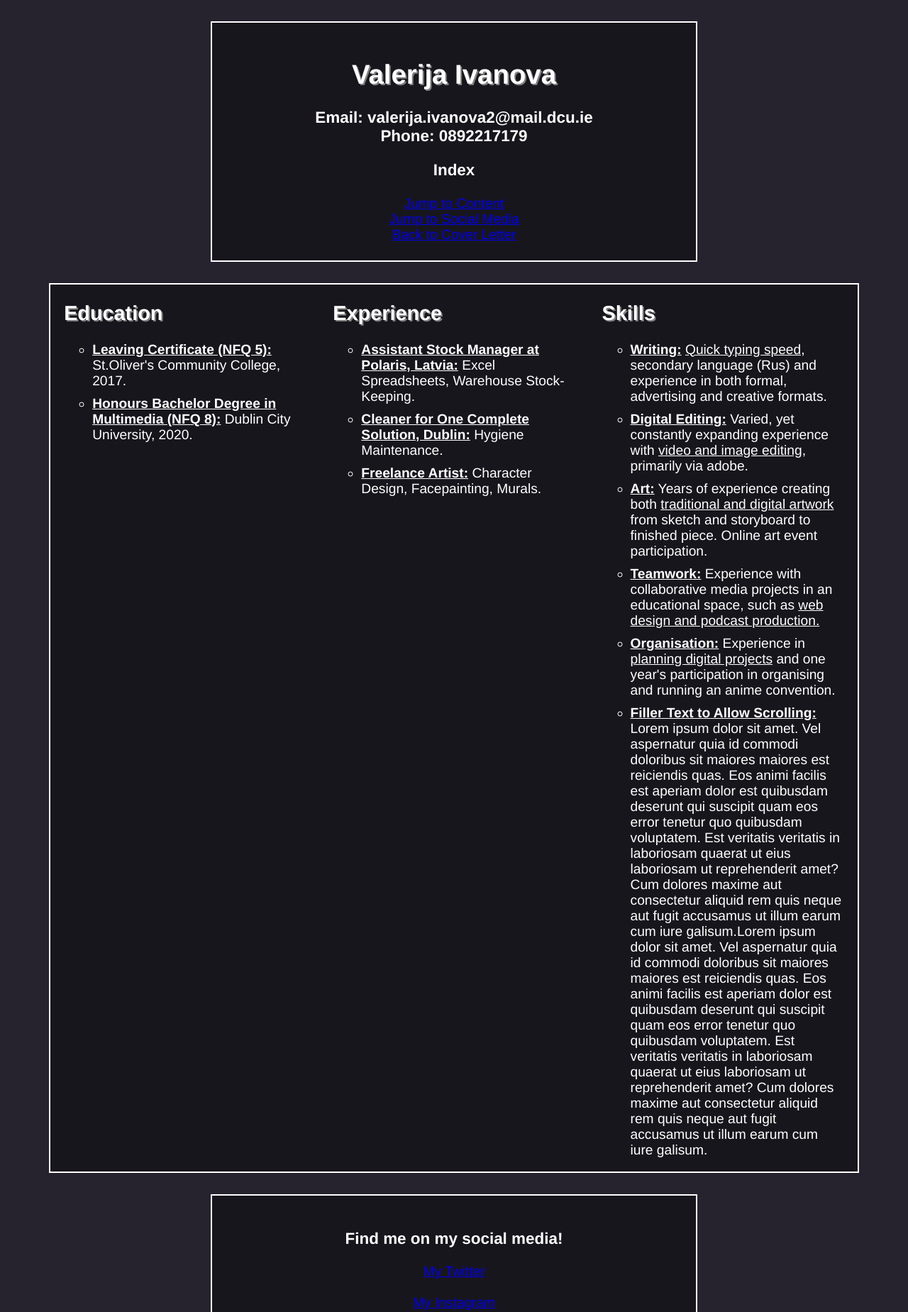
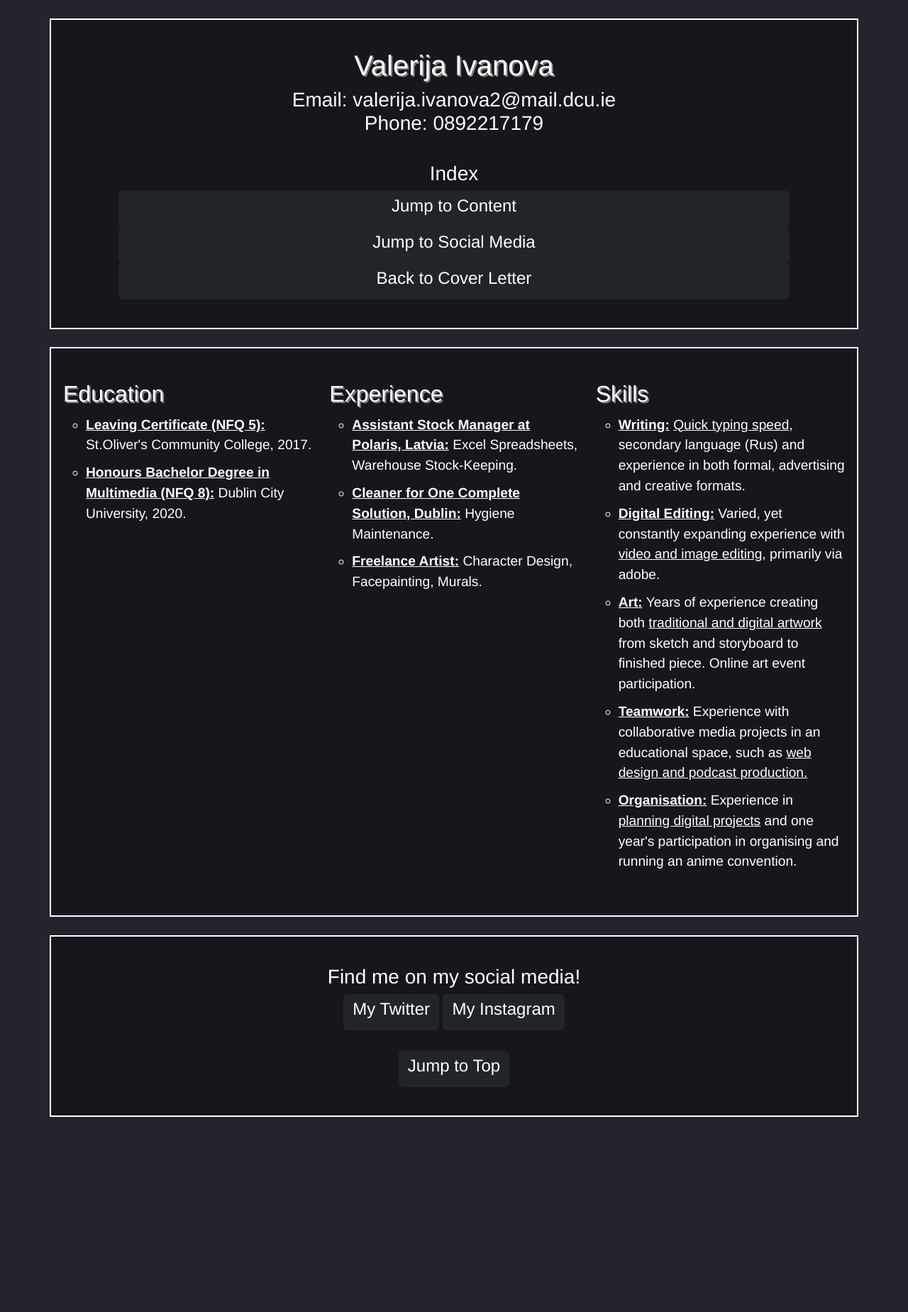
Before and after one commit to Valerija-Ivanova/CV, a plain HTML site: page body/body.html in a window 1280 px wide. Shown: the top 1849 px of the page at 71% size. After the commit the page ends 1599 px from the top, so only its background shows below. Drawn offline with nearby package versions, Linux system fonts and the light colour scheme.

Commit message:
Added responsive bootstrap and buttons.

```diff
--- a/body/body.html
+++ b/body/body.html
@@ -3,6 +3,9 @@
 <html>
 
 	<head>
+
+		<meta name="viewport" content="width=device-width, initial-scale=1">
+		<link href="https://cdn.jsdelivr.net/npm/bootstrap@5.3.0-alpha1/dist/css/bootstrap.min.css" rel="stylesheet" integrity="sha384-GLhlTQ8iRABdZLl6O3oVMWSktQOp6b7In1Zl3/Jr59b6EGGoI1aFkw7cmDA6j6gD" crossorigin="anonymous">
 
 		<title>Curriculum Vitae</title>
 
@@ -12,61 +15,99 @@
 
 	<body>
 
-		<div id="index" class="container">
+		<div id="index" class="container text-center">
+
+			<div class="row align-items-center">
+
+				<div class="col-1"></div>
+
+				<div class="col-10">
 
 					<h1>Valerija Ivanova</h1>
 
 					<h3>Email: valerija.ivanova2@mail.dcu.ie
-			<br>Phone: 0892217179</h3>
+					<br>Phone: 0892217179</h3><br>
 
+					<div id="menu" class="row align-items-center">
 						<h3>Index</h3>
-			<a href="#content">Jump to Content</a><br>
-			<a href="#social-media">Jump to Social Media</a><br>
-			<a href="../index.html">Back to Cover Letter</a>
+						<a class="btn btn-dark btn-primary col-12 col-xxl-3" href="#skills" role="button"><h4>Jump to Content</h4></a>
+						<a class="btn btn-dark btn-primary col-12 col-xxl-3" href="#social-media" role="button"><h4>Jump to Social Media</h4></a>
+						<a class="btn btn-dark btn-primary col-12 col-xxl-3" href="../index.html" role="button"><h4>Back to Cover Letter</h4></a>
+					</div>
 
 				</div>
 
-		<div class="flex-container">
+				<div class="col-1"></div>
 
-			<div class="flex-box">
-				<h2 id="education">Education</h2>
+			</div>
+
+		</div>
+
+		<div id="skills" class="container">
+
+			<div id="body-content" class="row">
+
+				<div class="col-11 col-lg-4">
+
+					<h2>Education</h2>
 					<ul class="list-circle">
 					<li><span style="text-decoration:underline;font-weight:bold">Leaving Certificate (NFQ 5):</span> St.Oliver's Community College, 2017.</li>
 					<li><span style="text-decoration:underline;font-weight:bold">Honours Bachelor Degree in Multimedia (NFQ 8):</span> Dublin City University, 2020.</li>
 					</ul></li>
 					</ul>
+
 				</div>
 
-			<div class="flex-box">
-				<h2 id="education">Experience</h2>
+				<div class="col-11 col-lg-4">
+
+					<h2>Experience</h2>
 					<ul class="list-circle">
 					<li><span style="text-decoration:underline;font-weight:bold">Assistant Stock Manager at Polaris, Latvia:</span> Excel Spreadsheets, Warehouse Stock-Keeping.</li>
 					<li><span style="text-decoration:underline;font-weight:bold">Cleaner for One Complete Solution, Dublin:</span> Hygiene Maintenance.</li>
 					<li><span style="text-decoration:underline;font-weight:bold">Freelance Artist:</span> Character Design, Facepainting, Murals.</li>
 					</ul>
+
 				</div>
 
-			<div class="flex-box">
-				<h2 id="education">Skills</h2>
+				<div class="col-11 col-lg-4">
+
+					<h2>Skills</h2>
 					<ul class="list-circle">
 					<li><span style="text-decoration:underline;font-weight:bold">Writing:</span> <u>Quick typing speed,</u> secondary language (Rus) and experience in both formal, advertising and creative formats.</li>
 					<li><span style="text-decoration:underline;font-weight:bold">Digital Editing:</span> Varied, yet constantly expanding experience with <u>video and image editing,</u> primarily via adobe.</li>
 					<li><span style="text-decoration:underline;font-weight:bold">Art:</span> Years of experience creating both <u>traditional and digital artwork</u> from sketch and storyboard to finished piece. Online art event participation.</li>
 					<li><span style="text-decoration:underline;font-weight:bold">Teamwork:</span> Experience with collaborative media projects in an educational space, such as <u>web design and podcast production.</u></li>
 					<li><span style="text-decoration:underline;font-weight:bold">Organisation:</span> Experience in <u>planning digital projects</u> and one year's participation in organising and running an anime convention.</li>
-				<li><span style="text-decoration:underline;font-weight:bold">Filler Text to Allow Scrolling:</span> Lorem ipsum dolor sit amet. Vel aspernatur quia id commodi doloribus sit maiores maiores est reiciendis quas. Eos animi facilis est aperiam dolor est quibusdam deserunt qui suscipit quam eos error tenetur quo quibusdam voluptatem. Est veritatis veritatis in laboriosam quaerat ut eius laboriosam ut reprehenderit amet? Cum dolores maxime aut consectetur aliquid rem quis neque aut fugit accusamus ut illum earum cum iure galisum.Lorem ipsum dolor sit amet. Vel aspernatur quia id commodi doloribus sit maiores maiores est reiciendis quas. Eos animi facilis est aperiam dolor est quibusdam deserunt qui suscipit quam eos error tenetur quo quibusdam voluptatem. Est veritatis veritatis in laboriosam quaerat ut eius laboriosam ut reprehenderit amet? Cum dolores maxime aut consectetur aliquid rem quis neque aut fugit accusamus ut illum earum cum iure galisum.</li>
 					</ul>
+
 				</div>
 
 			</div>
 
-		<div id="social-media" class="container">
+		</div>
+
+		<div id="social-media" class="container text-center">
+
+			<div class="row align-items-center">
+
+				<div class="col-1"></div>
+
+				<div class="col-10">
+
 					<h3 >Find me on my social media!</h3>
-		<a href="https://twitter.com/Essek_Thelyss">My Twitter</a>
-		<br><br><a href="https://www.instagram.com/soviniysketches/">My Instagram</a>
-		</p>
-		<br><a href="#index"><h3>Jump to Top</h3></a>
+					<a class="btn btn-dark btn-primary" href="https://www.twitter.com/Essek_Thelyss" role="button"><h4>My Twitter</h4></a>
+					<a class="btn btn-dark btn-primary" href="https://www.instagram.com/soviniysketches/" role="button"><h4>My Instagram</h4></a><br><br>
+					<a class="btn btn-dark btn-primary" href="#index" role="button"><h4>Jump to Top</h4></a>
+
 				</div>
+
+				<div class="col-1"></div>
+
+			</div>
+
+		</div>
+
+		<script src="https://cdn.jsdelivr.net/npm/bootstrap@5.3.0-alpha1/dist/js/bootstrap.bundle.min.js" integrity="sha384-w76AqPfDkMBDXo30jS1Sgez6pr3x5MlQ1ZAGC+nuZB+EYdgRZgiwxhTBTkF7CXvN" crossorigin="anonymous"></script>
 
 	</body>
 
--- a/style/style.css
+++ b/style/style.css
@@ -13,62 +13,32 @@ li {
 	margin: 10px 0;
 }
 
-.flex-box {
-    flex-basis: 30%;
- }
-
 .list-circle {
 	list-style-type: circle;
 }
 
-.photo {
-	width: 50%;
-	max-width: 100%;
-	height: auto;
+.container {
+	display: flex-center;
+	margin-top: 2%;
+	margin-bottom: 2%;
+	background-color: #18161d;
+	border: 2px solid White;
+	padding-top: 40px;
+	padding-bottom: 40px;
 }
 
-@media screen and (min-width: 801px) {
-	.flex-container {
+.row {
+	display: flex-center;
+    flex-wrap: wrap;
+}
+
+#body-content {
 	display: flex;
 	justify-content: space-around;
-	background-color: #18161d;
-	border: 2px solid White;
-	width: 90%;
-	height: 100%;
-	margin: auto;
-	}
-
-	.container {
-	margin: 30px auto;
-	padding: 2%;
-	height: auto;
-	width: 50%;
-	text-align:center;
-	background-color: #18161d;
-	border: 2px solid White;
-}
+	padding: 5px;
 }
 
-@media screen and (max-width: 800px) {
-  .flex-container {
+#menu {
 	display: flex;
-	flex-flow: column nowrap;
-	justify-content: space-around;
-	background-color: #18161d;
-	border: 2px solid White;
-	width: 90%;
-	height: 100%;
-	margin: auto;
-	padding: 2%;
-	}
-
-	.container {
-	margin: 30px auto;
-	padding: 4%;
-	height: auto;
-	width: 80%;
-	text-align:center;
-	background-color: #18161d;
-	border: 2px solid White;
+	justify-content: center;
 }
-}
```
Also changed, not shown: index.html (+24 -9 lines). Lines whose indentation alone changed are shown as unchanged.
